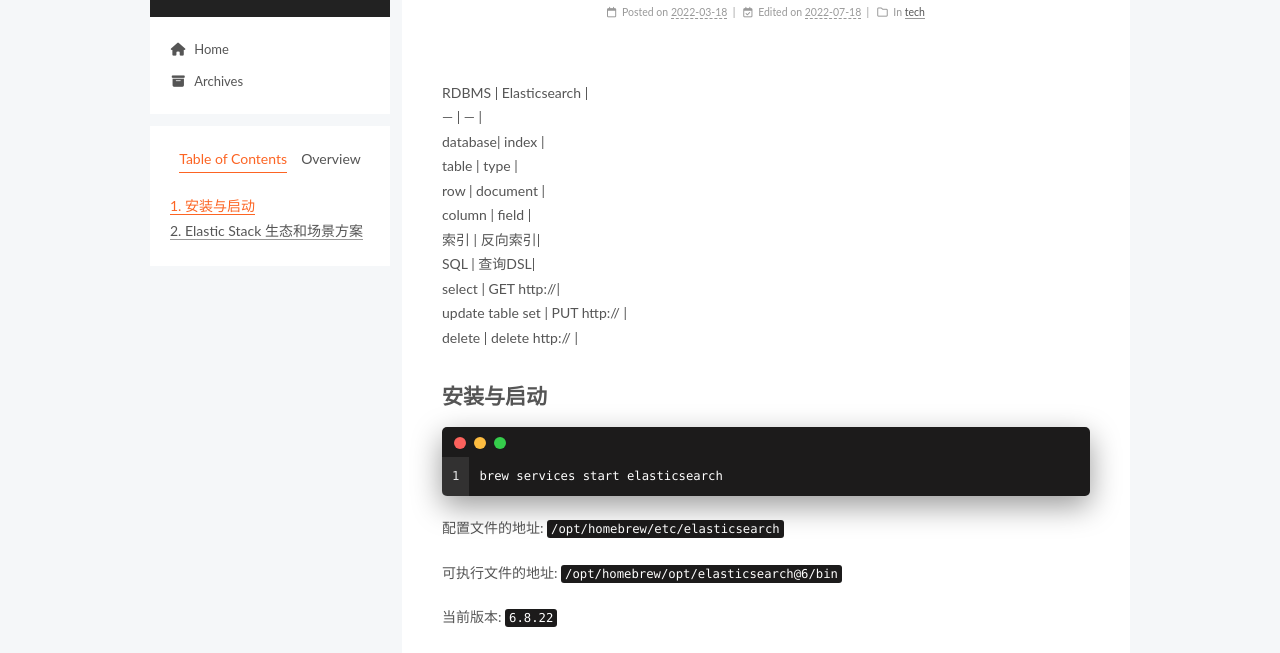
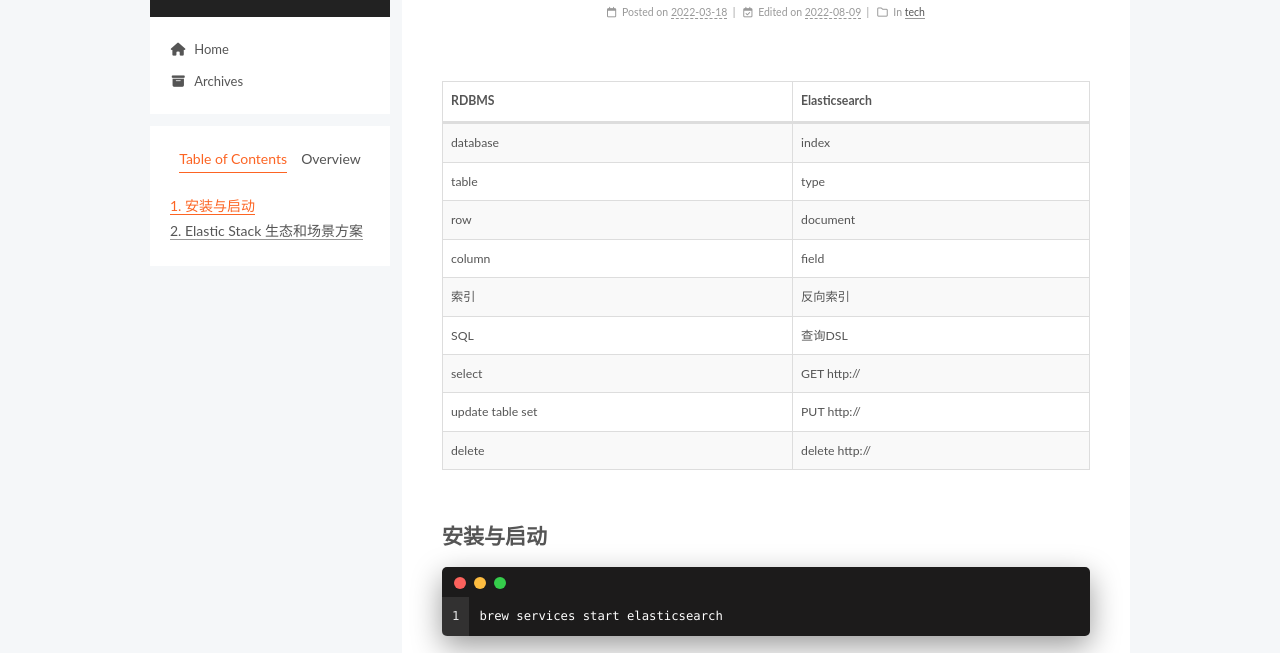
Before and after one commit to TwoAndOne/TwoAndOne.github.io, a plain HTML site: page 2022/03/18/ElasticSearch/index.html in a window 1280 px wide. Shown: the part 115-768 px from the top of the page. Drawn offline with nearby package versions, Linux system fonts and the light colour scheme.

Commit message:
Site updated: 2022-08-09 17:39:42

```diff
--- a/2022/03/18/ElasticSearch/index.html
+++ b/2022/03/18/ElasticSearch/index.html
@@ -20,15 +20,15 @@
 
 <script class="next-config" data-name="main" type="application/json">{"hostname":"twoandone.github.io","root":"/","images":"/images","scheme":"Pisces","darkmode":false,"version":"8.12.2","exturl":false,"sidebar":{"position":"left","display":"post","padding":18,"offset":12},"copycode":{"enable":true,"style":"mac"},"bookmark":{"enable":false,"color":"#222","save":"auto"},"mediumzoom":false,"lazyload":false,"pangu":false,"comments":{"style":"tabs","active":null,"storage":true,"lazyload":false,"nav":null},"stickytabs":false,"motion":{"enable":true,"async":false,"transition":{"post_block":"fadeIn","post_header":"fadeInDown","post_body":"fadeInDown","coll_header":"fadeInLeft","sidebar":"fadeInUp"}},"prism":false,"i18n":{"placeholder":"Searching...","empty":"We didn't find any results for the search: ${query}","hits_time":"${hits} results found in ${time} ms","hits":"${hits} results found"}}</script><script src="/js/config.js"></script>
 
-    <meta name="description" content="RDBMS | Elasticsearch | — | — | database| index | table | type | row | document | column | field | 索引 | 反向索引| SQL | 查询DSL| select | GET http:&#x2F;&#x2F;| update table set | PUT http:&#x2F;&#x2F; | delete | delete http:&#x2F;">
+    <meta name="description" content="RDBMS Elasticsearch     database index   table type   row document   column field   索引 反向索引   SQL 查询DSL   select GET http:&#x2F;&#x2F;   update table set PUT http:&#x2F;&#x2F;   delete delete http:&#x2F;&#x2F;    安装与启动 1brew se">
 <meta property="og:type" content="article">
 <meta property="og:title" content="ES之我见">
 <meta property="og:url" content="https://twoandone.github.io/2022/03/18/ElasticSearch/">
 <meta property="og:site_name" content="Yussss">
-<meta property="og:description" content="RDBMS | Elasticsearch | — | — | database| index | table | type | row | document | column | field | 索引 | 反向索引| SQL | 查询DSL| select | GET http:&#x2F;&#x2F;| update table set | PUT http:&#x2F;&#x2F; | delete | delete http:&#x2F;">
+<meta property="og:description" content="RDBMS Elasticsearch     database index   table type   row document   column field   索引 反向索引   SQL 查询DSL   select GET http:&#x2F;&#x2F;   update table set PUT http:&#x2F;&#x2F;   delete delete http:&#x2F;&#x2F;    安装与启动 1brew se">
 <meta property="og:locale" content="en_US">
 <meta property="article:published_time" content="2022-03-18T05:42:25.000Z">
-<meta property="article:modified_time" content="2022-07-17T17:19:09.843Z">
+<meta property="article:modified_time" content="2022-08-09T09:39:29.439Z">
 <meta property="article:author" content="Yus">
 <meta property="article:tag" content="java">
 <meta name="twitter:card" content="summary">
@@ -221,7 +221,7 @@
         <i class="far fa-calendar-check"></i>
       </span>
       <span class="post-meta-item-text">Edited on</span>
-      <time title="Modified: 2022-07-18 01:19:09" itemprop="dateModified" datetime="2022-07-18T01:19:09+08:00">2022-07-18</time>
+      <time title="Modified: 2022-08-09 17:39:29" itemprop="dateModified" datetime="2022-08-09T17:39:29+08:00">2022-08-09</time>
     </span>
     <span class="post-meta-item">
       <span class="post-meta-item-icon">
@@ -243,17 +243,52 @@
 
 
     <div class="post-body" itemprop="articleBody">
-        <div class="line-block">RDBMS | Elasticsearch |<br />
-— | — |<br />
-database| index |<br />
-table | type |<br />
-row | document |<br />
-column | field |<br />
-索引 | 反向索引|<br />
-SQL | 查询DSL|<br />
-select | GET http://|<br />
-update table set | PUT http:// |<br />
-delete | delete http:// |</div>
+        <table>
+<thead>
+<tr class="header">
+<th>RDBMS</th>
+<th>Elasticsearch</th>
+</tr>
+</thead>
+<tbody>
+<tr class="odd">
+<td>database</td>
+<td>index</td>
+</tr>
+<tr class="even">
+<td>table</td>
+<td>type</td>
+</tr>
+<tr class="odd">
+<td>row</td>
+<td>document</td>
+</tr>
+<tr class="even">
+<td>column</td>
+<td>field</td>
+</tr>
+<tr class="odd">
+<td>索引</td>
+<td>反向索引</td>
+</tr>
+<tr class="even">
+<td>SQL</td>
+<td>查询DSL</td>
+</tr>
+<tr class="odd">
+<td>select</td>
+<td>GET http://</td>
+</tr>
+<tr class="even">
+<td>update table set</td>
+<td>PUT http://</td>
+</tr>
+<tr class="odd">
+<td>delete</td>
+<td>delete http://</td>
+</tr>
+</tbody>
+</table>
 <h1 id="安装与启动">安装与启动</h1>
 <figure class="highlight shell"><table><tr><td class="gutter"><pre><span class="line">1</span><br></pre></td><td class="code"><pre><span class="line">brew services start elasticsearch</span><br></pre></td></tr></table></figure>
 <p>配置文件的地址: <code>/opt/homebrew/etc/elasticsearch</code></p>
```
Also changed, not shown: index.html (+47 -12 lines).
